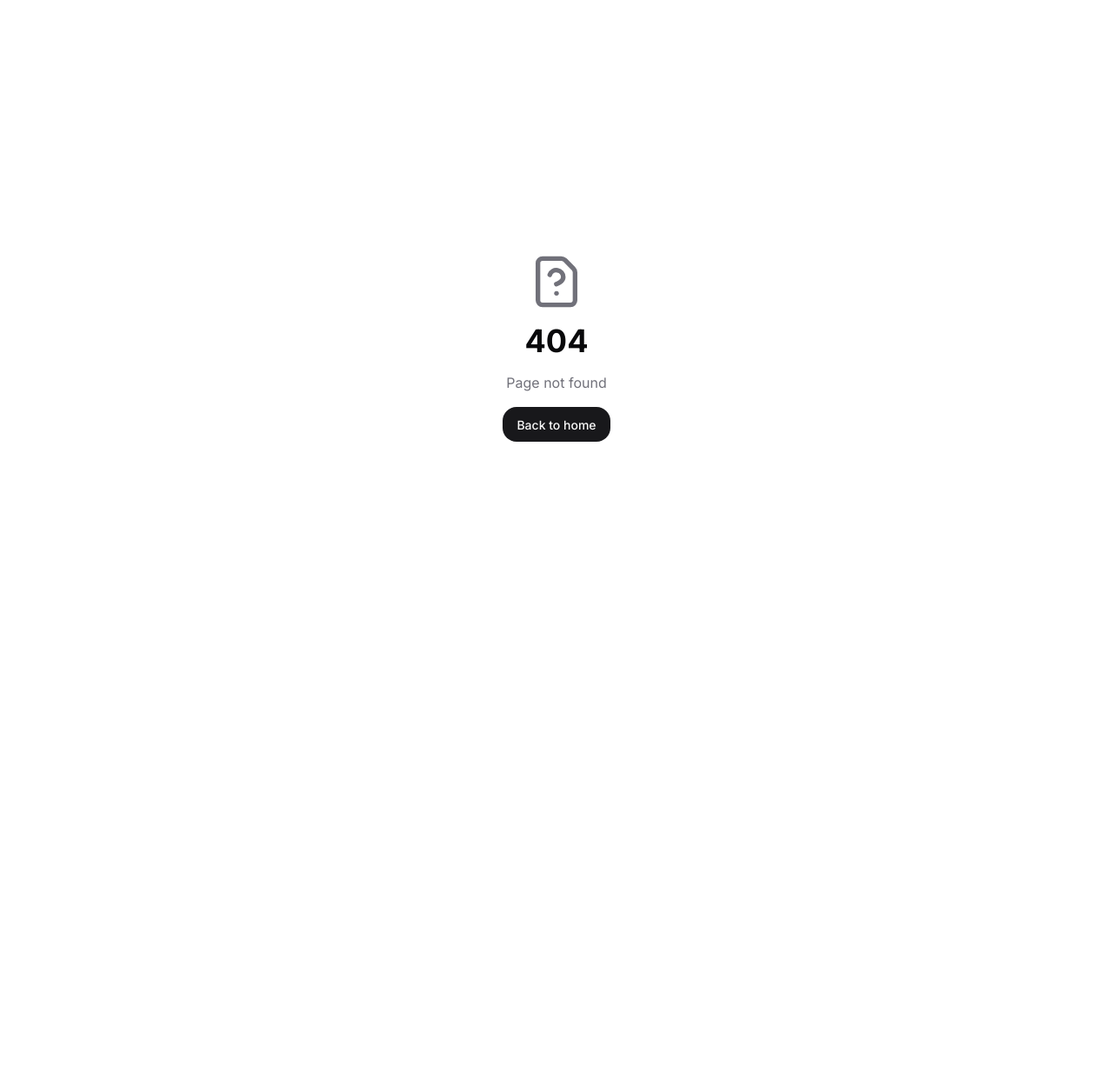
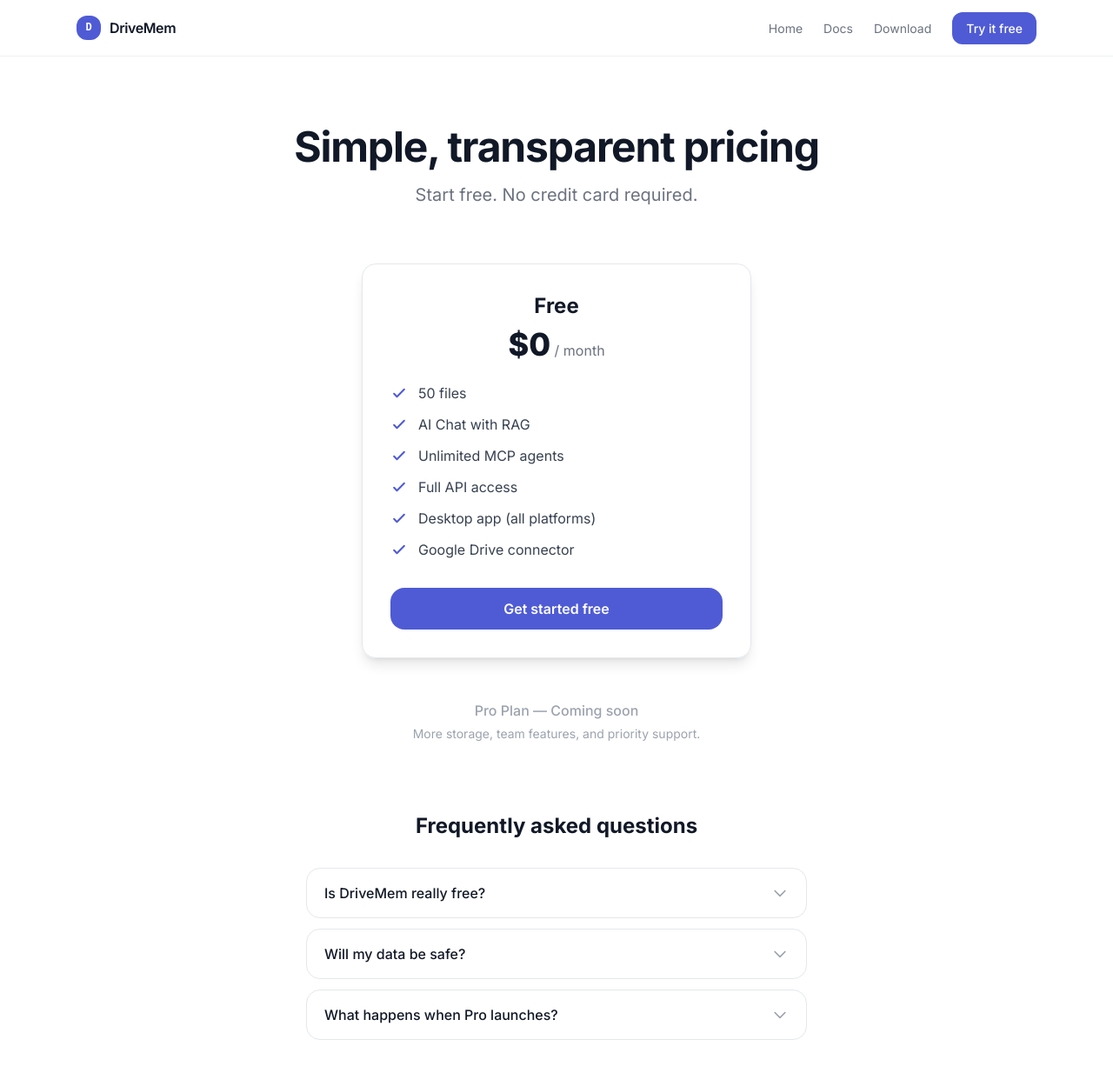
Before and after one commit to DriveMem/drivemem, a Next.js app in the folder apps/web/: page /pricing in a window 1280 px wide. Before the commit this address had no page. Shown: the top 1234 px of the page at 87% size. Before the commit the page ends 800 px from the top, so only its background shows below. Built offline with nearby package versions, Linux system fonts and the light colour scheme.

Commit message:
feat: #169 pricing page — Free plan with FAQ

```diff
--- a/apps/web/src/app/page.tsx
+++ b/apps/web/src/app/page.tsx
@@ -110,6 +110,9 @@ function Nav() {
           <Link href="/developers" className="text-gray-500 hover:text-gray-900 text-sm transition-colors">
             Docs
           </Link>
+          <Link href="/pricing" className="text-gray-500 hover:text-gray-900 text-sm transition-colors">
+            Pricing
+          </Link>
           <Link href="/download" className="text-gray-500 hover:text-gray-900 text-sm transition-colors">
             Download
           </Link>
@@ -134,6 +137,7 @@ function Nav() {
             <a href="#use-cases" onClick={() => setMobileMenuOpen(false)} className="text-gray-500 hover:text-gray-900 text-sm py-2 transition-colors">Use Cases</a>
             <Link href="/docs/quickstart" onClick={() => setMobileMenuOpen(false)} className="text-gray-500 hover:text-gray-900 text-sm py-2 transition-colors">Quick Start</Link>
             <Link href="/developers" onClick={() => setMobileMenuOpen(false)} className="text-gray-500 hover:text-gray-900 text-sm py-2 transition-colors">Docs</Link>
+            <Link href="/pricing" onClick={() => setMobileMenuOpen(false)} className="text-gray-500 hover:text-gray-900 text-sm py-2 transition-colors">Pricing</Link>
             <Link href="/download" onClick={() => setMobileMenuOpen(false)} className="text-gray-500 hover:text-gray-900 text-sm py-2 transition-colors">Download</Link>
             <hr className="border-gray-100" />
             <Link href="/login" onClick={() => setMobileMenuOpen(false)} className="text-gray-500 hover:text-gray-900 text-sm py-2 transition-colors">Sign in</Link>
--- /dev/null
+++ b/apps/web/src/app/pricing/faq.tsx
@@ -0,0 +1,54 @@
+"use client"
+
+import { useState } from "react"
+
+const faqs = [
+  {
+    q: "Is DriveMem really free?",
+    a: "Yes! The Free plan includes everything you need to get started. No credit card, no trial period.",
+  },
+  {
+    q: "Will my data be safe?",
+    a: "Your data is encrypted at rest and in transit. We never use your data to train AI models.",
+  },
+  {
+    q: "What happens when Pro launches?",
+    a: "Your Free plan stays exactly the same. Pro adds more storage and team features on top.",
+  },
+]
+
+export function FaqSection() {
+  const [open, setOpen] = useState<number | null>(null)
+
+  return (
+    <div className="space-y-3 max-w-xl mx-auto">
+      {faqs.map((faq, i) => (
+        <div
+          key={i}
+          className="border border-gray-200 dark:border-gray-800 rounded-xl overflow-hidden"
+        >
+          <button
+            onClick={() => setOpen(open === i ? null : i)}
+            className="w-full flex items-center justify-between px-5 py-4 text-left text-gray-900 dark:text-white font-medium hover:bg-gray-50 dark:hover:bg-gray-900 transition-colors"
+          >
+            {faq.q}
+            <svg
+              className={`w-5 h-5 text-gray-400 shrink-0 transition-transform duration-200 ${open === i ? "rotate-180" : ""}`}
+              fill="none"
+              viewBox="0 0 24 24"
+              stroke="currentColor"
+              strokeWidth={2}
+            >
+              <path strokeLinecap="round" strokeLinejoin="round" d="M19 9l-7 7-7-7" />
+            </svg>
+          </button>
+          {open === i && (
+            <div className="px-5 pb-4 text-gray-500 dark:text-gray-400 text-sm leading-relaxed">
+              {faq.a}
+            </div>
+          )}
+        </div>
+      ))}
+    </div>
+  )
+}
--- /dev/null
+++ b/apps/web/src/app/pricing/page.tsx
@@ -0,0 +1,105 @@
+import Link from "next/link"
+import { FaqSection } from "./faq"
+
+export const metadata = {
+  title: "Pricing — DriveMem",
+  description:
+    "DriveMem pricing. Start free with 50 files, AI chat, unlimited MCP agents, and full API access. No credit card required.",
+}
+
+const features = [
+  "50 files",
+  "AI Chat with RAG",
+  "Unlimited MCP agents",
+  "Full API access",
+  "Desktop app (all platforms)",
+  "Google Drive connector",
+]
+
+export default function PricingPage() {
+  return (
+    <div className="min-h-screen bg-white dark:bg-gray-950">
+      {/* Nav */}
+      <nav className="border-b border-gray-200/60 dark:border-gray-800/60 bg-white/80 dark:bg-gray-950/80 backdrop-blur-xl">
+        <div className="max-w-6xl mx-auto px-6 h-16 flex items-center justify-between">
+          <Link href="/" className="flex items-center gap-2.5">
+            <div className="w-7 h-7 rounded-lg bg-brand-500 flex items-center justify-center">
+              <span className="text-white font-mono text-xs font-bold">D</span>
+            </div>
+            <span className="text-gray-900 dark:text-white font-semibold tracking-tight">
+              DriveMem
+            </span>
+          </Link>
+          <div className="flex items-center gap-6">
+            <Link href="/" className="text-gray-500 hover:text-gray-900 dark:hover:text-white text-sm transition-colors">Home</Link>
+            <Link href="/developers" className="text-gray-500 hover:text-gray-900 dark:hover:text-white text-sm transition-colors">Docs</Link>
+            <Link href="/download" className="text-gray-500 hover:text-gray-900 dark:hover:text-white text-sm transition-colors">Download</Link>
+            <Link
+              href="/signup"
+              className="text-sm text-white bg-brand-500 hover:bg-brand-600 px-4 py-2 rounded-lg font-medium transition-colors"
+            >
+              Try it free
+            </Link>
+          </div>
+        </div>
+      </nav>
+
+      <main className="max-w-3xl mx-auto px-6 py-20">
+        {/* Header */}
+        <div className="text-center mb-16">
+          <h1 className="text-4xl sm:text-5xl font-bold text-gray-900 dark:text-white tracking-tight">
+            Simple, transparent pricing
+          </h1>
+          <p className="mt-4 text-lg text-gray-500 dark:text-gray-400">
+            Start free. No credit card required.
+          </p>
+        </div>
+
+        {/* Free Plan Card */}
+        <div className="mx-auto max-w-md rounded-2xl border border-gray-200 dark:border-gray-800 shadow-lg hover:shadow-xl transition-shadow duration-300 p-8">
+          <div className="text-center mb-6">
+            <h2 className="text-2xl font-bold text-gray-900 dark:text-white">Free</h2>
+            <p className="mt-2 text-4xl font-extrabold text-gray-900 dark:text-white">
+              $0
+              <span className="text-base font-normal text-gray-500 dark:text-gray-400"> / month</span>
+            </p>
+          </div>
+          <ul className="space-y-3 mb-8">
+            {features.map((f) => (
+              <li key={f} className="flex items-center gap-3 text-gray-700 dark:text-gray-300">
+                <svg className="w-5 h-5 text-brand-500 shrink-0" fill="none" viewBox="0 0 24 24" stroke="currentColor" strokeWidth={2.5}>
+                  <path strokeLinecap="round" strokeLinejoin="round" d="M5 13l4 4L19 7" />
+                </svg>
+                {f}
+              </li>
+            ))}
+          </ul>
+          <Link
+            href="/signup"
+            className="block w-full text-center text-white bg-brand-500 hover:bg-brand-600 px-6 py-3 rounded-xl font-semibold text-base transition-colors"
+          >
+            Get started free
+          </Link>
+        </div>
+
+        {/* Coming Soon */}
+        <div className="mt-12 text-center">
+          <p className="text-gray-400 dark:text-gray-500 font-medium">
+            Pro Plan — Coming soon
+          </p>
+          <p className="mt-1 text-sm text-gray-400 dark:text-gray-600">
+            More storage, team features, and priority support.
+          </p>
+        </div>
+
+        {/* FAQ */}
+        <div className="mt-20">
+          <h2 className="text-2xl font-bold text-gray-900 dark:text-white text-center mb-8">
+            Frequently asked questions
+          </h2>
+          <FaqSection />
+        </div>
+      </main>
+    </div>
+  )
+}
--- a/apps/web/src/middleware.ts
+++ b/apps/web/src/middleware.ts
@@ -14,7 +14,8 @@ export default auth((req) => {
   const isPublicPage = req.nextUrl.pathname === "/download" ||
     req.nextUrl.pathname.startsWith("/docs") ||
     req.nextUrl.pathname === "/privacy" ||
-    req.nextUrl.pathname === "/terms"
+    req.nextUrl.pathname === "/terms" ||
+    req.nextUrl.pathname === "/pricing"
 
   // API routes always pass through
   if (isApiRoute) return
```
